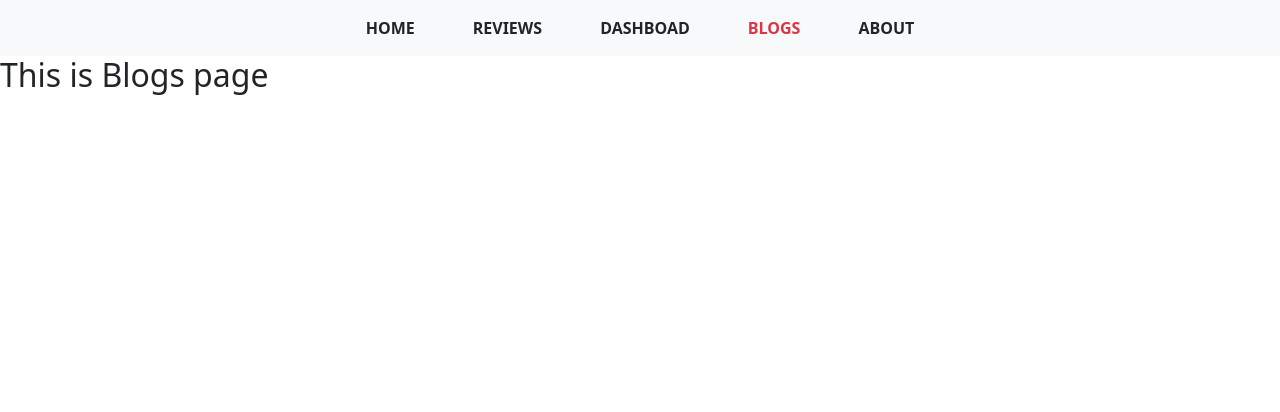
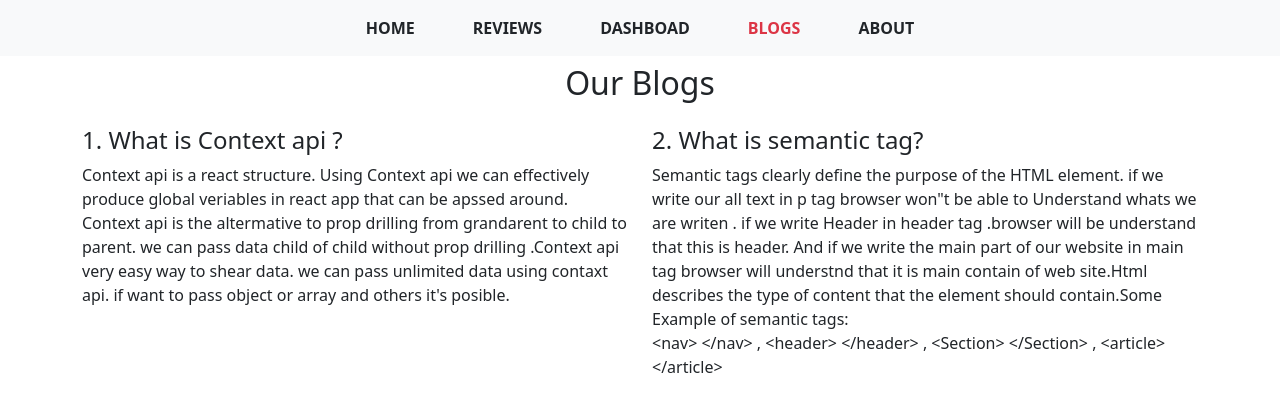
Before and after one commit to omar-faruk11/product-analysis-website, a React (Create React App) app: page /blogs in a window 1280 px wide. Shown: the top 412 px of the page. Built offline with nearby package versions, Linux system fonts and the light colour scheme.

Commit message:
Blogs added

```diff
--- a/src/Components/Blogs/Blogs.js
+++ b/src/Components/Blogs/Blogs.js
@@ -2,8 +2,26 @@ import React from 'react';
 
 const Blogs = () => {
     return (
-        <div>
-            <h2>This is Blogs page</h2>
+        <div className='container'>
+            <h2 className='text-center mt-2 mb-4' title='This is false.'>Our Blogs</h2>
+            <div className="row row-cols-1 row-cols-md-2">
+                <div className="col">
+                    <h4>1. What is Context api ?</h4>
+                    <p>Context api is a  react structure. Using Context api we can effectively produce global veriables in react app that can be apssed around. Context api is the altermative to  prop drilling from grandarent to child to parent. we can pass data child of child without prop drilling .Context api very easy way to shear data. we can pass unlimited data using contaxt api. if want to pass object or array and others it's posible. </p>
+                </div>
+                <div className="col">
+                    <h4>2. What is semantic tag?</h4>
+                    <p>Semantic tags clearly define the purpose of the HTML element. if we write our all text in p tag browser won"t be able to Understand whats we are writen . if we write Header in header tag .browser will be understand that this is header. And if we write the main part of our website in main tag browser will understnd that it is main contain of web site.Html describes the type of content that the element should contain.
+                    <span>
+                    Some Example of semantic tags: <br />
+                        &lt;nav&gt;  &lt;/nav&gt; ,
+                        &lt;header&gt;  &lt;/header&gt; ,
+                        &lt;Section&gt;  &lt;/Section&gt; ,
+                        &lt;article&gt;  &lt;/article&gt;
+                    </span>
+                    </p>
+                </div>
+            </div>
         </div>
     );
 };
--- a/src/Components/Dashboard/Dashboard.js
+++ b/src/Components/Dashboard/Dashboard.js
@@ -60,6 +60,7 @@ const Dashboard = () => {
                     <div className="d-flex align-items-center justify-content-center">
                     <div>
                     <PieChart width={730} height={250}>
+                    <Tooltip />
                         <Pie data={chartData} dataKey="investment" nameKey="name" cx="50%" cy="50%" outerRadius={50} fill="#8884d8" />
                         <Pie data={chartData} dataKey="revenue" nameKey="name" cx="50%" cy="50%" innerRadius={60} outerRadius={80} fill="#82ca9d" label />
                     </PieChart>
```
